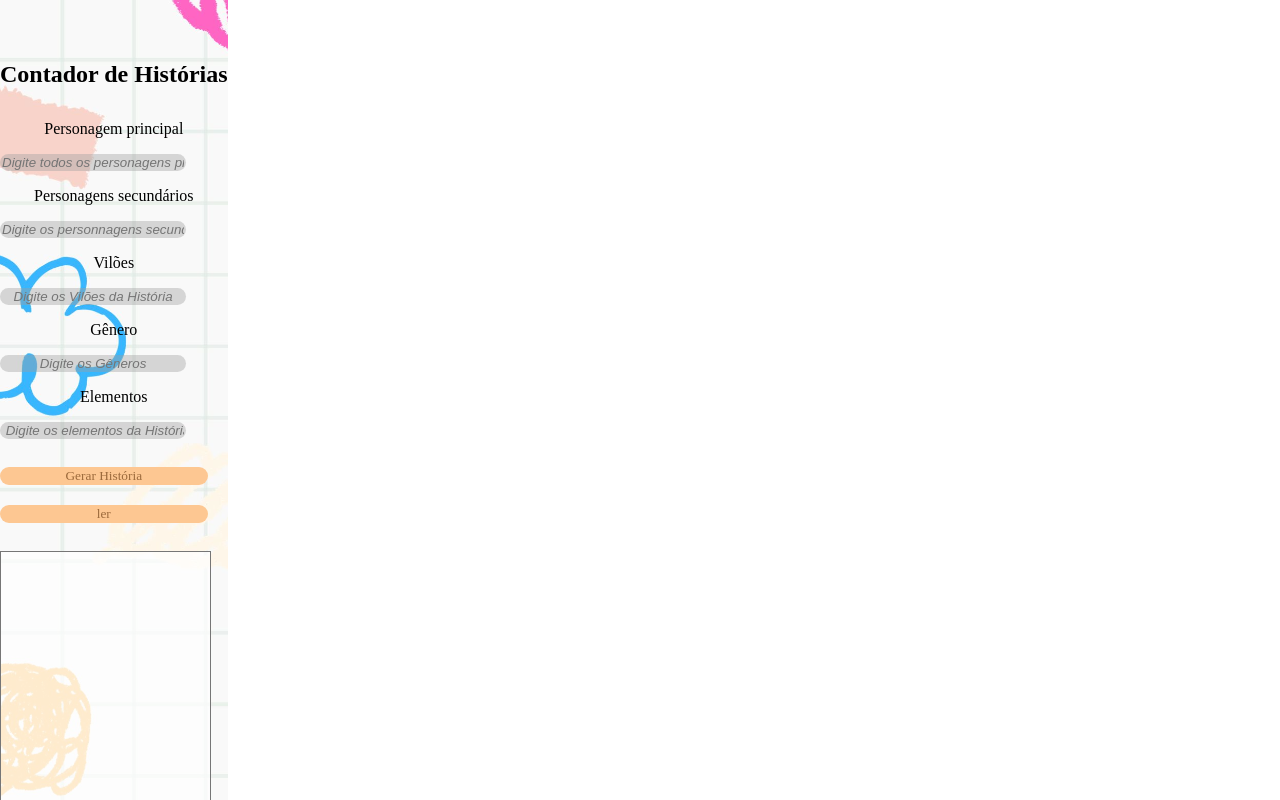
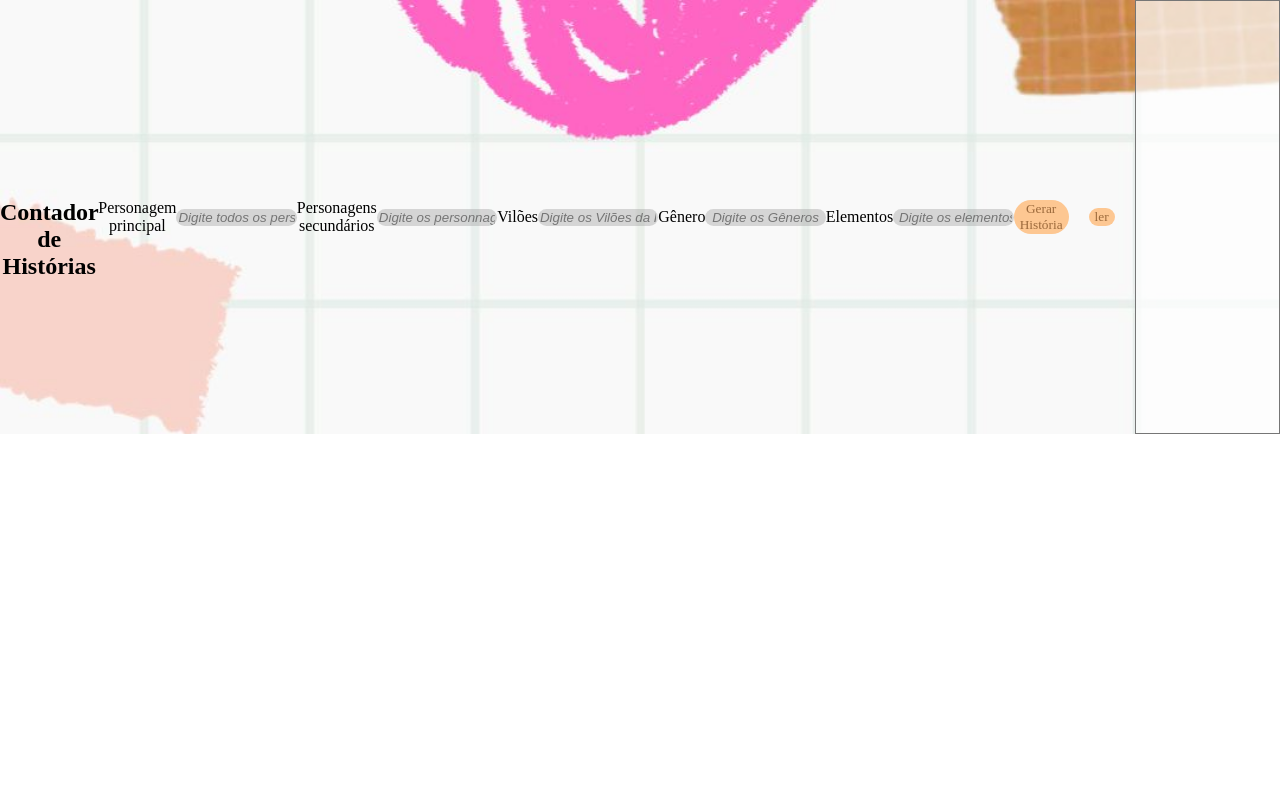
Before and after one commit to AllyThi/suahistoria, a React (Create React App) app: page / in a window 1280 px wide. Shown: the top 800 px of the page. Built offline with nearby package versions, Linux system fonts and the light colour scheme; no server answers.

Commit message:
Update App.css

```diff
--- a/src/App.css
+++ b/src/App.css
@@ -5,18 +5,16 @@ align-items: center;
 }
 
 .container {
-    display: grid;
+    display: flex;
     align-items: center;
     text-align: center;
     font-family: cursive;
     background-image: url("./components/contabackground.jpg");
     background-size:cover;
-    max-width: fit-content;
-    min-width: fit-content;
+    width: auto;
+    height: auto;
     justify-content: center;
-    min-height: fit-content;
-    max-height: fit-content;
-  }
+}
 
   button {
   font-family: cursive;
```
